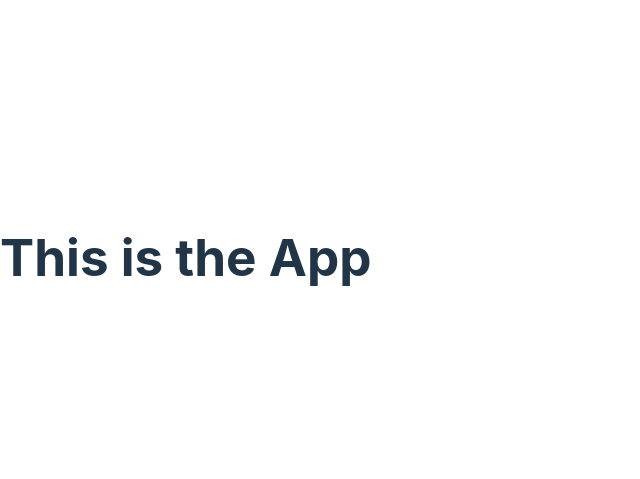
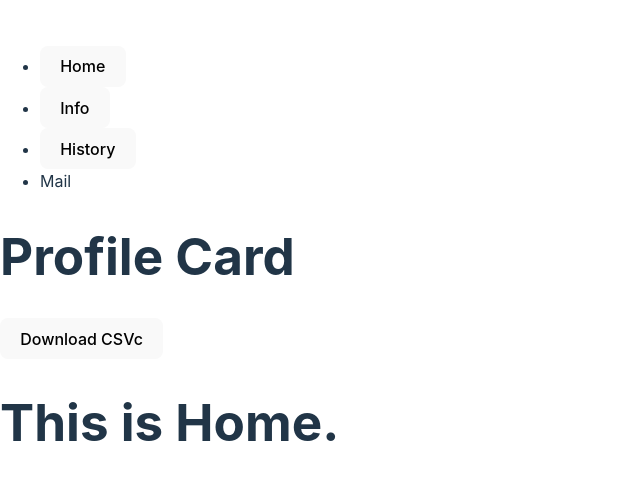
Before and after one commit to jaked0626/digital-biz-card, a React (Vite) app: page / in a window 1280 px wide. Shown: the part 143-622 px from the top of the page, without its empty margins (0-640 px from the left). Built offline with nearby package versions, Linux system fonts and the light colour scheme.

Commit message:
added skeleton code

```diff
--- a/package.json
+++ b/package.json
@@ -10,6 +10,7 @@
     "preview": "vite preview"
   },
   "dependencies": {
+    "prop-types": "^15.8.1",
     "react": "^18.2.0",
     "react-dom": "^18.2.0"
   },
--- a/src/App.jsx
+++ b/src/App.jsx
@@ -1,8 +1,17 @@
+import ContentCard from './components/ContentCard';
+import ProfileCard from './components/ProfileCard';
+import Navbar from './components/Navbar';
+
+import { useState } from 'react';
 
 export default function App() {
+  const [activeTab, setActiveTab] = useState("Home");
+
   return (
     <>
-      <h1>This is the App</h1>
+      <Navbar setActiveTab={setActiveTab}/>
+      <ProfileCard />
+      <ContentCard activeTab={activeTab}/>
     </>
   )
 }
--- /dev/null
+++ b/src/components/ContentCard.jsx
@@ -0,0 +1,18 @@
+import PropTypes from 'prop-types';
+import Home from './Home';
+import Info from './Info';
+import History from './History';
+
+export default function ContentCard({ activeTab }) {
+    return (
+        <main>
+            {activeTab === 'Home' && <Home />}
+            {activeTab === 'Info' && <Info />}
+            {activeTab === 'History' && <History />}
+        </main>
+    );
+}
+
+ContentCard.propTypes = {
+    activeTab: PropTypes.string.isRequired,
+};
--- /dev/null
+++ b/src/components/DownloadButton.jsx
@@ -0,0 +1,9 @@
+import CV from '../assets/samplecv.pdf'
+
+export default function DownloadButton () {
+    return(
+        <a href={CV} download="jakeunderlandcv" target='_blank' rel="noreferrer">
+            <button >Download CSVc</button>
+        </a>
+    );
+}
--- /dev/null
+++ b/src/components/History.jsx
@@ -0,0 +1,7 @@
+export default function History() {
+    return (
+        <h1>
+            This is History.
+        </h1>
+    );
+}
--- /dev/null
+++ b/src/components/Home.jsx
@@ -0,0 +1,7 @@
+export default function Home () {
+    return(
+        <h1>
+            This is Home.
+        </h1>
+    );
+}
--- /dev/null
+++ b/src/components/Info.jsx
@@ -0,0 +1,7 @@
+export default function Info() {
+    return (
+        <h1>
+            This is Info.
+        </h1>
+    )
+}
--- a/src/components/Navbar.jsx
+++ b/src/components/Navbar.jsx
@@ -0,0 +1,26 @@
+import PropTypes from 'prop-types';
+
+export default function Navbar({ setActiveTab }) {
+    return (
+        <nav>
+            <ul>
+                <li>
+                    <button onClick={() => setActiveTab('Home')}>Home</button>
+                </li>
+                <li>
+                    <button onClick={() => setActiveTab('Info')}>Info</button>
+                </li>
+                <li>
+                    <button onClick={() => setActiveTab('History')}>History</button>
+                </li>
+                <li>
+                    Mail
+                </li>
+            </ul>
+        </nav>
+    );
+}
+
+Navbar.propTypes = {
+    setActiveTab: PropTypes.func.isRequired,
+};
--- /dev/null
+++ b/src/components/ProfileCard.jsx
@@ -0,0 +1,11 @@
+import DownloadButton from "./DownloadButton";
+
+export default function ProfileCard() {
+    return (
+        <>
+            <h1>Profile Card</h1>
+            <DownloadButton />
+        </>
+
+    );
+}
```
Also changed, not shown: src/components/Socials.jsx (added), 2 other files (tests, documents, lock files or other folders).
